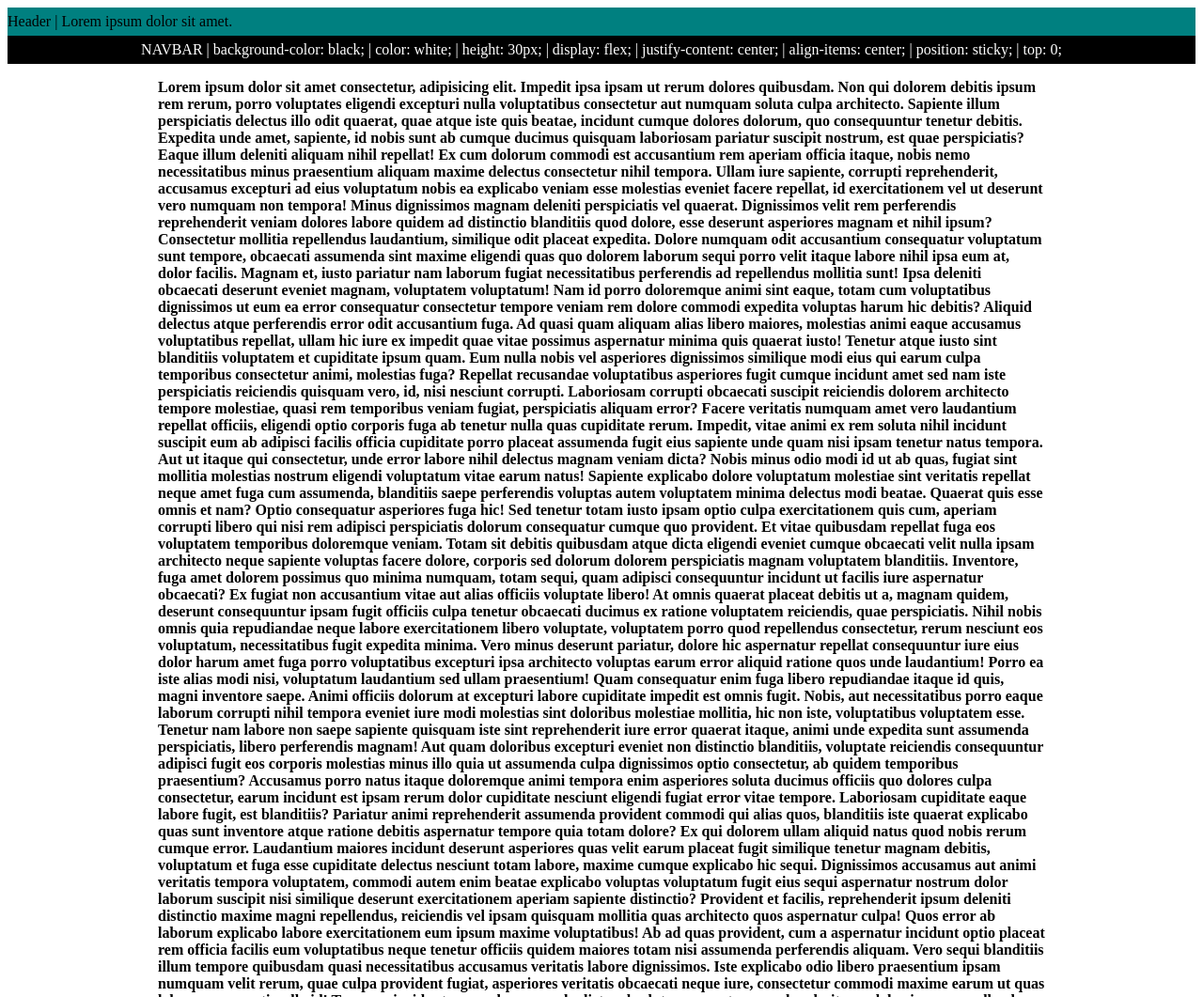
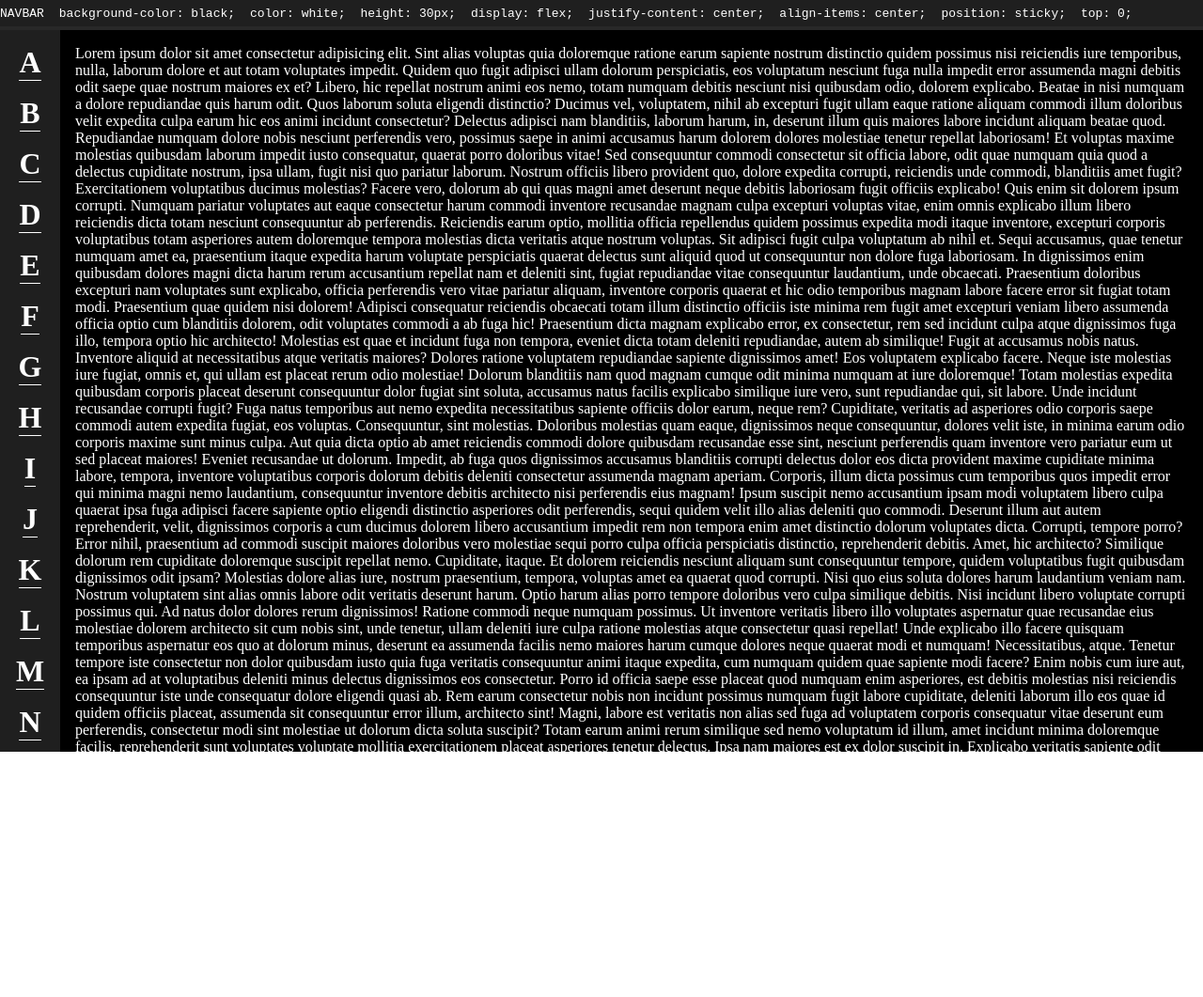
Before and after one commit to rajeevrhansda/Code-Snippet, a plain HTML site: page index.html in a window 1280 px wide. Shown: the top 1061 px of the page at 94% size. After the commit the page ends 800 px from the top, so only its background shows below. Drawn offline with Linux system fonts and the light colour scheme.

Commit message:
sidebar | sticky

```diff
--- a/index.html
+++ b/index.html
@@ -10,87 +10,126 @@
 </head>
 
 <body>
-    <header>Header | Lorem ipsum dolor sit amet.</header>
-    <div class="navbar">NAVBAR
-        | background-color: black;
-        | color: white;
-        | height: 30px;
-        | display: flex;
-        | justify-content: center;
-        | align-items: center;
-        | position: sticky;
-        | top: 0;
+    <div class="navbar">
+        <pre class="navText">NAVBAR</pre>
+        <pre class="navText">background-color: black;</pre>
+        <pre class="navText">color: white;</pre>
+        <pre class="navText">height: 30px;</pre>
+        <pre class="navText">display: flex;</pre>
+        <pre class="navText">justify-content: center;</pre>
+        <pre class="navText">align-items: center;</pre>
+        <pre class="navText">position: sticky;</pre>
+        <pre class="navText">top: 0;</pre>
     </div>
-    <p>Lorem ipsum dolor sit amet consectetur, adipisicing elit. Impedit ipsa ipsam ut rerum dolores quibusdam. Non qui
-        dolorem debitis ipsum rem rerum, porro voluptates eligendi excepturi nulla voluptatibus consectetur aut numquam
-        soluta culpa architecto. Sapiente illum perspiciatis delectus illo odit quaerat, quae atque iste quis beatae,
-        incidunt cumque dolores dolorum, quo consequuntur tenetur debitis. Expedita unde amet, sapiente, id nobis sunt
-        ab cumque ducimus quisquam laboriosam pariatur suscipit nostrum, est quae perspiciatis? Eaque illum deleniti
-        aliquam nihil repellat! Ex cum dolorum commodi est accusantium rem aperiam officia itaque, nobis nemo
-        necessitatibus minus praesentium aliquam maxime delectus consectetur nihil tempora. Ullam iure sapiente,
-        corrupti reprehenderit, accusamus excepturi ad eius voluptatum nobis ea explicabo veniam esse molestias eveniet
-        facere repellat, id exercitationem vel ut deserunt vero numquam non tempora! Minus dignissimos magnam deleniti
-        perspiciatis vel quaerat. Dignissimos velit rem perferendis reprehenderit veniam dolores labore quidem ad
-        distinctio blanditiis quod dolore, esse deserunt asperiores magnam et nihil ipsum? Consectetur mollitia
-        repellendus laudantium, similique odit placeat expedita. Dolore numquam odit accusantium consequatur voluptatum
-        sunt tempore, obcaecati assumenda sint maxime eligendi quas quo dolorem laborum sequi porro velit itaque labore
-        nihil ipsa eum at, dolor facilis. Magnam et, iusto pariatur nam laborum fugiat necessitatibus perferendis ad
-        repellendus mollitia sunt! Ipsa deleniti obcaecati deserunt eveniet magnam, voluptatem voluptatum! Nam id porro
-        doloremque animi sint eaque, totam cum voluptatibus dignissimos ut eum ea error consequatur consectetur tempore
-        veniam rem dolore commodi expedita voluptas harum hic debitis? Aliquid delectus atque perferendis error odit
-        accusantium fuga. Ad quasi quam aliquam alias libero maiores, molestias animi eaque accusamus voluptatibus
-        repellat, ullam hic iure ex impedit quae vitae possimus aspernatur minima quis quaerat iusto! Tenetur atque
-        iusto sint blanditiis voluptatem et cupiditate ipsum quam. Eum nulla nobis vel asperiores dignissimos similique
-        modi eius qui earum culpa temporibus consectetur animi, molestias fuga? Repellat recusandae voluptatibus
-        asperiores fugit cumque incidunt amet sed nam iste perspiciatis reiciendis quisquam vero, id, nisi nesciunt
-        corrupti. Laboriosam corrupti obcaecati suscipit reiciendis dolorem architecto tempore molestiae, quasi rem
-        temporibus veniam fugiat, perspiciatis aliquam error? Facere veritatis numquam amet vero laudantium repellat
-        officiis, eligendi optio corporis fuga ab tenetur nulla quas cupiditate rerum. Impedit, vitae animi ex rem
-        soluta nihil incidunt suscipit eum ab adipisci facilis officia cupiditate porro placeat assumenda fugit eius
-        sapiente unde quam nisi ipsam tenetur natus tempora. Aut ut itaque qui consectetur, unde error labore nihil
-        delectus magnam veniam dicta? Nobis minus odio modi id ut ab quas, fugiat sint mollitia molestias nostrum
-        eligendi voluptatum vitae earum natus! Sapiente explicabo dolore voluptatum molestiae sint veritatis repellat
-        neque amet fuga cum assumenda, blanditiis saepe perferendis voluptas autem voluptatem minima delectus modi
-        beatae. Quaerat quis esse omnis et nam? Optio consequatur asperiores fuga hic! Sed tenetur totam iusto ipsam
-        optio culpa exercitationem quis cum, aperiam corrupti libero qui nisi rem adipisci perspiciatis dolorum
-        consequatur cumque quo provident. Et vitae quibusdam repellat fuga eos voluptatem temporibus doloremque veniam.
-        Totam sit debitis quibusdam atque dicta eligendi eveniet cumque obcaecati velit nulla ipsam architecto neque
-        sapiente voluptas facere dolore, corporis sed dolorum dolorem perspiciatis magnam voluptatem blanditiis.
-        Inventore, fuga amet dolorem possimus quo minima numquam, totam sequi, quam adipisci consequuntur incidunt ut
-        facilis iure aspernatur obcaecati? Ex fugiat non accusantium vitae aut alias officiis voluptate libero! At omnis
-        quaerat placeat debitis ut a, magnam quidem, deserunt consequuntur ipsam fugit officiis culpa tenetur obcaecati
-        ducimus ex ratione voluptatem reiciendis, quae perspiciatis. Nihil nobis omnis quia repudiandae neque labore
-        exercitationem libero voluptate, voluptatem porro quod repellendus consectetur, rerum nesciunt eos voluptatum,
-        necessitatibus fugit expedita minima. Vero minus deserunt pariatur, dolore hic aspernatur repellat consequuntur
-        iure eius dolor harum amet fuga porro voluptatibus excepturi ipsa architecto voluptas earum error aliquid
-        ratione quos unde laudantium! Porro ea iste alias modi nisi, voluptatum laudantium sed ullam praesentium! Quam
-        consequatur enim fuga libero repudiandae itaque id quis, magni inventore saepe. Animi officiis dolorum at
-        excepturi labore cupiditate impedit est omnis fugit. Nobis, aut necessitatibus porro eaque laborum corrupti
-        nihil tempora eveniet iure modi molestias sint doloribus molestiae mollitia, hic non iste, voluptatibus
-        voluptatem esse. Tenetur nam labore non saepe sapiente quisquam iste sint reprehenderit iure error quaerat
-        itaque, animi unde expedita sunt assumenda perspiciatis, libero perferendis magnam! Aut quam doloribus excepturi
-        eveniet non distinctio blanditiis, voluptate reiciendis consequuntur adipisci fugit eos corporis molestias minus
-        illo quia ut assumenda culpa dignissimos optio consectetur, ab quidem temporibus praesentium? Accusamus porro
-        natus itaque doloremque animi tempora enim asperiores soluta ducimus officiis quo dolores culpa consectetur,
-        earum incidunt est ipsam rerum dolor cupiditate nesciunt eligendi fugiat error vitae tempore. Laboriosam
-        cupiditate eaque labore fugit, est blanditiis? Pariatur animi reprehenderit assumenda provident commodi qui
-        alias quos, blanditiis iste quaerat explicabo quas sunt inventore atque ratione debitis aspernatur tempore quia
-        totam dolore? Ex qui dolorem ullam aliquid natus quod nobis rerum cumque error. Laudantium maiores incidunt
-        deserunt asperiores quas velit earum placeat fugit similique tenetur magnam debitis, voluptatum et fuga esse
-        cupiditate delectus nesciunt totam labore, maxime cumque explicabo hic sequi. Dignissimos accusamus aut animi
-        veritatis tempora voluptatem, commodi autem enim beatae explicabo voluptas voluptatum fugit eius sequi
-        aspernatur nostrum dolor laborum suscipit nisi similique deserunt exercitationem aperiam sapiente distinctio?
-        Provident et facilis, reprehenderit ipsum deleniti distinctio maxime magni repellendus, reiciendis vel ipsam
-        quisquam mollitia quas architecto quos aspernatur culpa! Quos error ab laborum explicabo labore exercitationem
-        eum ipsum maxime voluptatibus! Ab ad quas provident, cum a aspernatur incidunt optio placeat rem officia facilis
-        eum voluptatibus neque tenetur officiis quidem maiores totam nisi assumenda perferendis aliquam. Vero sequi
-        blanditiis illum tempore quibusdam quasi necessitatibus accusamus veritatis labore dignissimos. Iste explicabo
-        odio libero praesentium ipsam numquam velit rerum, quae culpa provident fugiat, asperiores veritatis obcaecati
-        neque iure, consectetur commodi maxime earum ut quas laborum corrupti nulla id! Tempora incidunt nam vel
-        assumenda dicta ad soluta aspernatur reprehenderit vero laboriosam, repellendus similique, possimus illo quis
-        commodi quidem? Mollitia similique, eligendi quia cupiditate necessitatibus, porro est ducimus corrupti ad
-        aperiam minus a ea praesentium earum odio inventore! Adipisci hic blanditiis at non ducimus quia nihil cum
-        quidem optio, natus iste voluptatum. Voluptas quasi magnam consectetur.</p>
+    <div class="sidebar">
+<p class="sidebarText">A</p>
+<p class="sidebarText">B</p>
+<p class="sidebarText">C</p>
+<p class="sidebarText">D</p>
+<p class="sidebarText">E</p>
+<p class="sidebarText">F</p>
+<p class="sidebarText">G</p>
+<p class="sidebarText">H</p>
+<p class="sidebarText">I</p>
+<p class="sidebarText">J</p>
+<p class="sidebarText">K</p>
+<p class="sidebarText">L</p>
+<p class="sidebarText">M</p>
+<p class="sidebarText">N</p>
+<p class="sidebarText">O</p>
+<p class="sidebarText">P</p>
+<p class="sidebarText">Q</p>
+<p class="sidebarText">R</p>
+<p class="sidebarText">S</p>
+<p class="sidebarText">T</p>
+<p class="sidebarText">U</p>
+<p class="sidebarText">V</p>
+<p class="sidebarText">W</p>
+<p class="sidebarText">X</p>
+<p class="sidebarText">Y</p>
+<p class="sidebarText">Z</p>
+    </div>
+    <div class="container">
+        <div class="containerContent">
+            <p>
+                Lorem ipsum dolor sit amet consectetur adipisicing elit. Sint alias voluptas quia doloremque ratione
+                earum sapiente nostrum distinctio quidem possimus nisi reiciendis iure temporibus, nulla, laborum dolore
+                et aut totam voluptates impedit. Quidem quo fugit adipisci ullam dolorum perspiciatis, eos voluptatum
+                nesciunt fuga nulla impedit error assumenda magni debitis odit saepe quae nostrum maiores ex et? Libero,
+                hic repellat nostrum animi eos nemo, totam numquam debitis nesciunt nisi quibusdam odio, dolorem
+                explicabo. Beatae in nisi numquam a dolore repudiandae quis harum odit. Quos laborum soluta eligendi
+                distinctio? Ducimus vel, voluptatem, nihil ab excepturi fugit ullam eaque ratione aliquam commodi illum
+                doloribus velit expedita culpa earum hic eos animi incidunt consectetur? Delectus adipisci nam
+                blanditiis, laborum harum, in, deserunt illum quis maiores labore incidunt aliquam beatae quod.
+                Repudiandae numquam dolore nobis nesciunt perferendis vero, possimus saepe in animi accusamus harum
+                dolorem dolores molestiae tenetur repellat laboriosam! Et voluptas maxime molestias quibusdam laborum
+                impedit iusto consequatur, quaerat porro doloribus vitae! Sed consequuntur commodi consectetur sit
+                officia labore, odit quae numquam quia quod a delectus cupiditate nostrum, ipsa ullam, fugit nisi quo
+                pariatur laborum. Nostrum officiis libero provident quo, dolore expedita corrupti, reiciendis unde
+                commodi, blanditiis amet fugit? Exercitationem voluptatibus ducimus molestias? Facere vero, dolorum ab
+                qui quas magni amet deserunt neque debitis laboriosam fugit officiis explicabo! Quis enim sit dolorem
+                ipsum corrupti. Numquam pariatur voluptates aut eaque consectetur harum commodi inventore recusandae
+                magnam culpa excepturi voluptas vitae, enim omnis explicabo illum libero reiciendis dicta totam nesciunt
+                consequuntur ab perferendis. Reiciendis earum optio, mollitia officia repellendus quidem possimus
+                expedita modi itaque inventore, excepturi corporis voluptatibus totam asperiores autem doloremque
+                tempora molestias dicta veritatis atque nostrum voluptas. Sit adipisci fugit culpa voluptatum ab nihil
+                et. Sequi accusamus, quae tenetur numquam amet ea, praesentium itaque expedita harum voluptate
+                perspiciatis quaerat delectus sunt aliquid quod ut consequuntur non dolore fuga laboriosam. In
+                dignissimos enim quibusdam dolores magni dicta harum rerum accusantium repellat nam et deleniti sint,
+                fugiat repudiandae vitae consequuntur laudantium, unde obcaecati. Praesentium doloribus excepturi nam
+                voluptates sunt explicabo, officia perferendis vero vitae pariatur aliquam, inventore corporis quaerat
+                et hic odio temporibus magnam labore facere error sit fugiat totam modi. Praesentium quae quidem nisi
+                dolorem! Adipisci consequatur reiciendis obcaecati totam illum distinctio officiis iste minima rem fugit
+                amet excepturi veniam libero assumenda officia optio cum blanditiis dolorem, odit voluptates commodi a
+                ab fuga hic! Praesentium dicta magnam explicabo error, ex consectetur, rem sed incidunt culpa atque
+                dignissimos fuga illo, tempora optio hic architecto! Molestias est quae et incidunt fuga non tempora,
+                eveniet dicta totam deleniti repudiandae, autem ab similique! Fugit at accusamus nobis natus. Inventore
+                aliquid at necessitatibus atque veritatis maiores? Dolores ratione voluptatem repudiandae sapiente
+                dignissimos amet! Eos voluptatem explicabo facere. Neque iste molestias iure fugiat, omnis et, qui ullam
+                est placeat rerum odio molestiae! Dolorum blanditiis nam quod magnam cumque odit minima numquam at iure
+                doloremque! Totam molestias expedita quibusdam corporis placeat deserunt consequuntur dolor fugiat sint
+                soluta, accusamus natus facilis explicabo similique iure vero, sunt repudiandae qui, sit labore. Unde
+                incidunt recusandae corrupti fugit? Fuga natus temporibus aut nemo expedita necessitatibus sapiente
+                officiis dolor earum, neque rem? Cupiditate, veritatis ad asperiores odio corporis saepe commodi autem
+                expedita fugiat, eos voluptas. Consequuntur, sint molestias. Doloribus molestias quam eaque, dignissimos
+                neque consequuntur, dolores velit iste, in minima earum odio corporis maxime sunt minus culpa. Aut quia
+                dicta optio ab amet reiciendis commodi dolore quibusdam recusandae esse sint, nesciunt perferendis quam
+                inventore vero pariatur eum ut sed placeat maiores! Eveniet recusandae ut dolorum. Impedit, ab fuga quos
+                dignissimos accusamus blanditiis corrupti delectus dolor eos dicta provident maxime cupiditate minima
+                labore, tempora, inventore voluptatibus corporis dolorum debitis deleniti consectetur assumenda magnam
+                aperiam. Corporis, illum dicta possimus cum temporibus quos impedit error qui minima magni nemo
+                laudantium, consequuntur inventore debitis architecto nisi perferendis eius magnam! Ipsum suscipit nemo
+                accusantium ipsam modi voluptatem libero culpa quaerat ipsa fuga adipisci facere sapiente optio eligendi
+                distinctio asperiores odit perferendis, sequi quidem velit illo alias deleniti quo commodi. Deserunt
+                illum aut autem reprehenderit, velit, dignissimos corporis a cum ducimus dolorem libero accusantium
+                impedit rem non tempora enim amet distinctio dolorum voluptates dicta. Corrupti, tempore porro? Error
+                nihil, praesentium ad commodi suscipit maiores doloribus vero molestiae sequi porro culpa officia
+                perspiciatis distinctio, reprehenderit debitis. Amet, hic architecto? Similique dolorum rem cupiditate
+                doloremque suscipit repellat nemo. Cupiditate, itaque. Et dolorem reiciendis nesciunt aliquam sunt
+                consequuntur tempore, quidem voluptatibus fugit quibusdam dignissimos odit ipsam? Molestias dolore alias
+                iure, nostrum praesentium, tempora, voluptas amet ea quaerat quod corrupti. Nisi quo eius soluta dolores
+                harum laudantium veniam nam. Nostrum voluptatem sint alias omnis labore odit veritatis deserunt harum.
+                Optio harum alias porro tempore doloribus vero culpa similique debitis. Nisi incidunt libero voluptate
+                corrupti possimus qui. Ad natus dolor dolores rerum dignissimos! Ratione commodi neque numquam possimus.
+                Ut inventore veritatis libero illo voluptates aspernatur quae recusandae eius molestiae dolorem
+                architecto sit cum nobis sint, unde tenetur, ullam deleniti iure culpa ratione molestias atque
+                consectetur quasi repellat! Unde explicabo illo facere quisquam temporibus aspernatur eos quo at dolorum
+                minus, deserunt ea assumenda facilis nemo maiores harum cumque dolores neque quaerat modi et numquam!
+                Necessitatibus, atque. Tenetur tempore iste consectetur non dolor quibusdam iusto quia fuga veritatis
+                consequuntur animi itaque expedita, cum numquam quidem quae sapiente modi facere? Enim nobis cum iure
+                aut, ea ipsam ad at voluptatibus deleniti minus delectus dignissimos eos consectetur. Porro id officia
+                saepe esse placeat quod numquam enim asperiores, est debitis molestias nisi reiciendis consequuntur iste
+                unde consequatur dolore eligendi quasi ab. Rem earum consectetur nobis non incidunt possimus numquam
+                fugit labore cupiditate, deleniti laborum illo eos quae id quidem officiis placeat, assumenda sit
+                consequuntur error illum, architecto sint! Magni, labore est veritatis non alias sed fuga ad voluptatem
+                corporis consequatur vitae deserunt eum perferendis, consectetur modi sint molestiae ut dolorum dicta
+                soluta suscipit? Totam earum animi rerum similique sed nemo voluptatum id illum, amet incidunt minima
+                doloremque facilis, reprehenderit sunt voluptates voluptate mollitia exercitationem placeat asperiores
+                tenetur delectus. Ipsa nam maiores est ex dolor suscipit in. Explicabo veritatis sapiente odit
+                voluptatum. Beatae, accusantium?
+            </p>
+        </div>
+    </div>
 
 </body>
 
--- a/style.css
+++ b/style.css
@@ -1,23 +1,68 @@
-header {
-    width: 100%;
-    height: 30px;
-    background-color: teal;
+* {
+    box-sizing: border-box;
+    margin: 0;
+    padding: 0;
+}
+body{
+    position: relative;
+}
+.navbar {
+    background-color: #1f1f1f;
+    border-bottom: 4px solid #282828;
+    color: white;
+    width: 100vw;
+    height: 2em;
     display: flex;
-    align-items: center;
-}
-
-.navbar {
-    background-color: black;
-    color: white;
-    height: 30px;
-    display: flex;
-    justify-content: center;
+    flex-direction: row;
+    gap: 1em;
     align-items: center;
     position: sticky;
     top: 0;
+    overflow: scroll;
+}
+.navbar::-webkit-scrollbar{
+    display: none;
+}
+
+
+
+.sidebar {
+    background-color: #1f1f1f;
+    align-items: center;
+    color: white;
+    font-size: 2rem;
+    font-weight: 900;
+    display: flex;
+    width:fit-content;
+    flex-direction: column;
+    gap: 0.5em;
+    padding:0.5em;
+    position: sticky;
+    top: 1em;
+    z-index: 99;
+    height: calc(100vh - 1em);
+    overflow: scroll;
 
 }
-p{
-    font-weight: bold;
-    margin: 1em 10em;
+.sidebarText{
+    border-bottom: 1px solid white;
+
+
 }
+.sidebar::-webkit-scrollbar {
+    display: none;
+}
+.container{
+    background-color: black;
+    color: white;
+    position: absolute;
+    top: 2em;
+    left: 4em;
+    padding: 1em;
+    height: calc(100vh - 2em);
+    overflow: scroll;
+
+}
+.container::-webkit-scrollbar {
+    display: none;
+}
```
